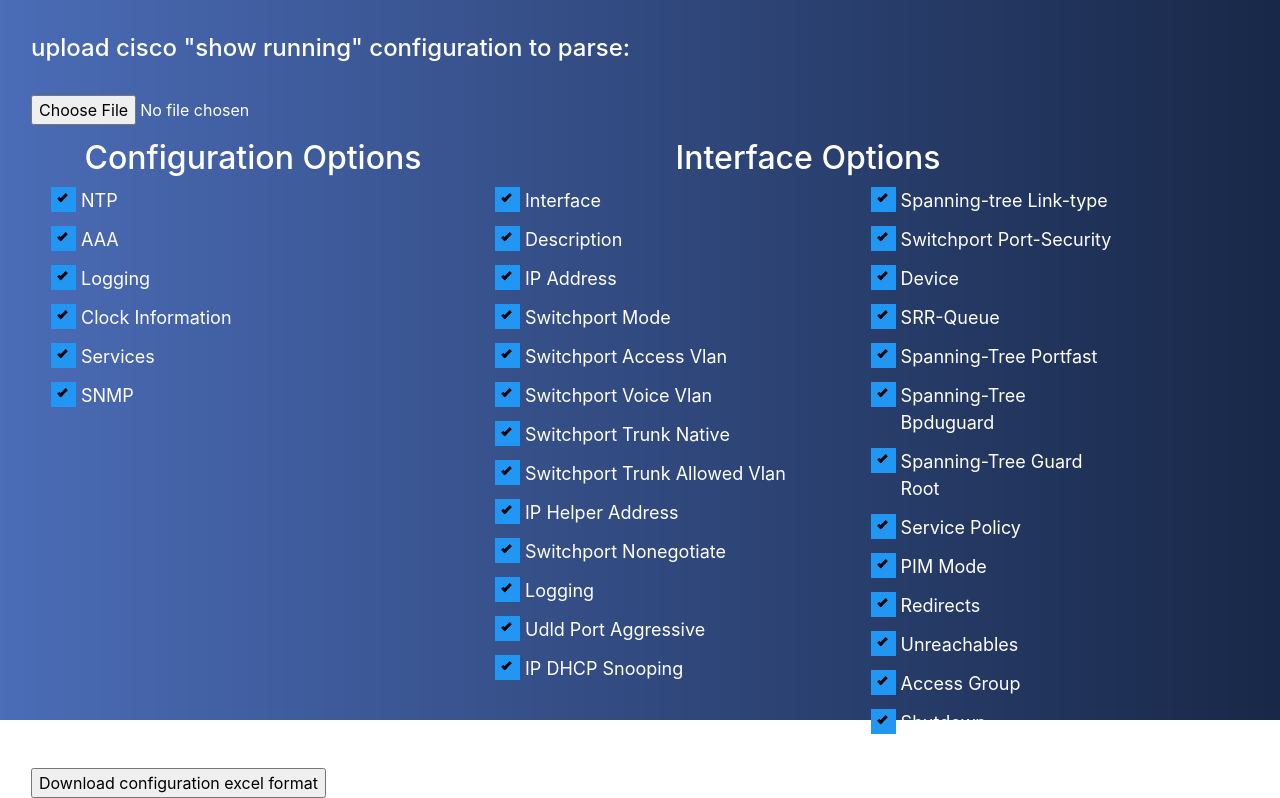
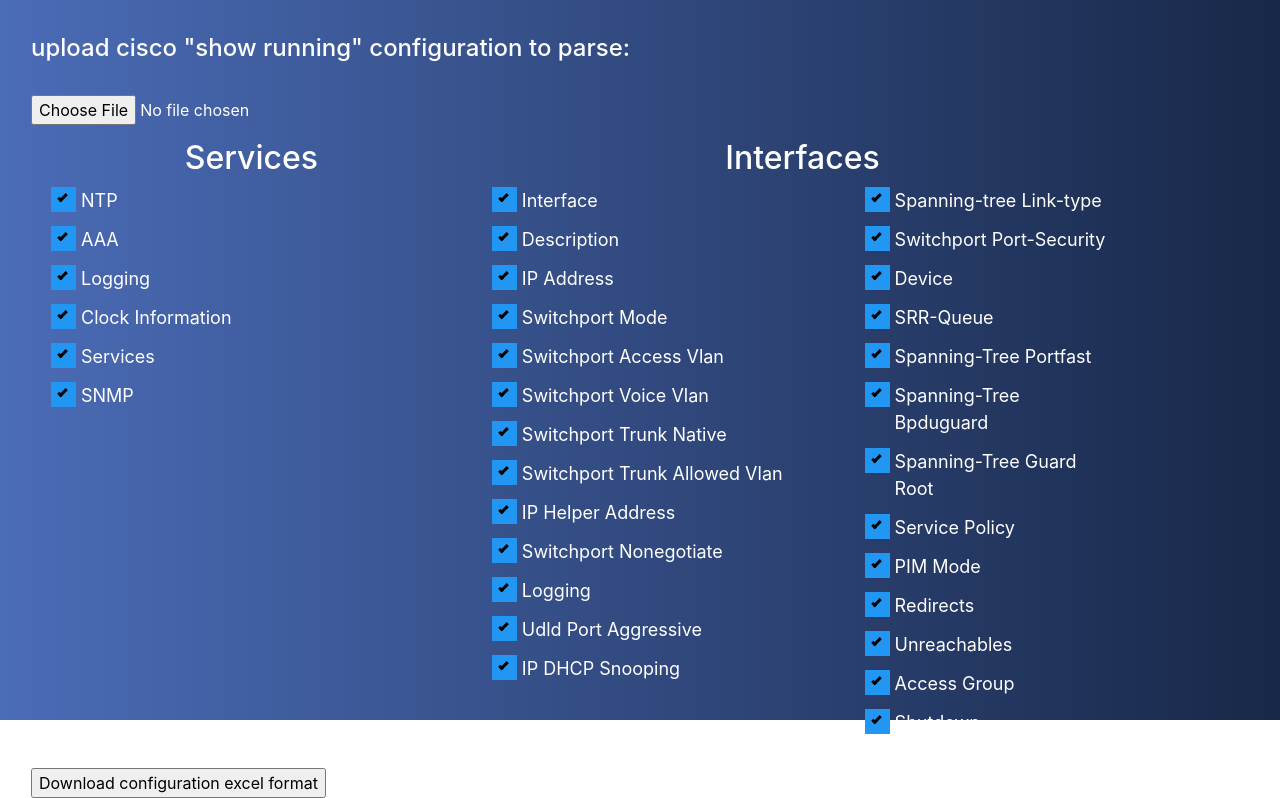
Before and after one commit to rapavin/cisco-app2, a Django app: page /Parser_Page in a window 1280 px wide. Shown: the part 56-854 px from the top of the page. Run offline with Django 3.2, Linux system fonts and the light colour scheme; some libraries are stand-ins or nearby versions.

Commit message:
Update Parser_Page.html

```diff
--- a/templates/Parser_Page.html
+++ b/templates/Parser_Page.html
@@ -118,7 +118,7 @@
               <div class="table_container">
                 <div class="left_child">
                   <div class="heading">
-                    <h2>Configuration Options</h2>
+                    <h2>Services</h2>
                   </div>
                   <label class="container_checkbox">NTP
                     <input type="checkbox" name="checklist[]" checked="checked" value="NTP" />
@@ -147,7 +147,7 @@
                 </div>
                 <div class="right_child">
                   <div class="heading">
-                    <h2>Interface Options</h2>
+                    <h2>Interfaces</h2>
                   </div>
                   <div class="left_align">
                     <label class="container_checkbox">Interface
```
